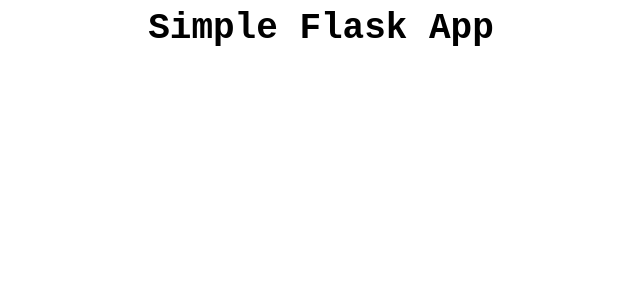
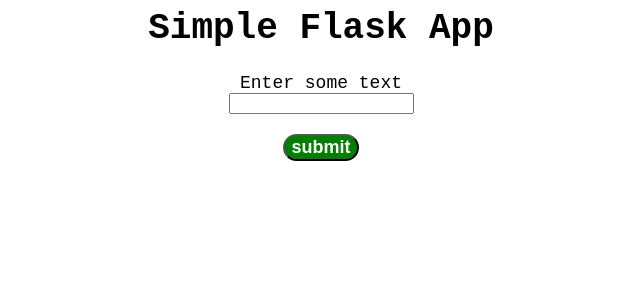
Before and after one commit to Saitata7/2024S-JusticeLeague, a Flask app: page / in a window 1280 px wide. Shown: the top 300 px of the page, without its empty margins (319-959 px from the left). Run offline with Flask 3, Linux system fonts and the light colour scheme; parts of the project's set-up code (start-up, migrations or seed data) failed here and were passed over.

Commit message:
Update index.html

```diff
--- a/source_code/flaskApp/templates/index.html
+++ b/source_code/flaskApp/templates/index.html
@@ -8,7 +8,11 @@
 <body>
     <h1>Simple Flask App</h1>
     <div>
-
+       <form action="/process" method="POST">
+            <label for="user_input">Enter some text</label><br>
+            <input type="text" id="user_input" name="user_input"><br><br>
+            <input type="submit" value="submit" id="submit">
+        </form>
     </div>
     <div id="result"></div>
     <script src="/static/index.js"></script>
```
